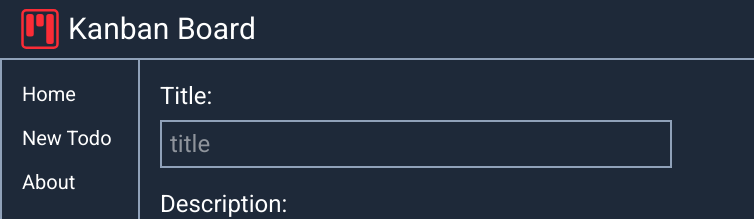
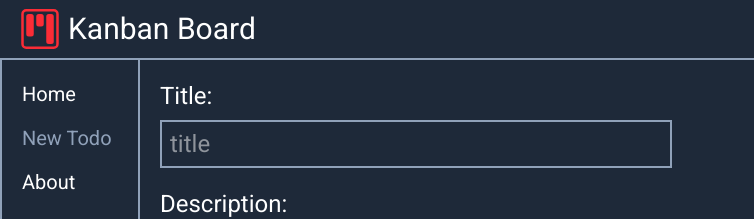
Before and after one commit to rbc33/todo-react-miniproject, a React (Vite) app: page /addtodo in a window 1280 px wide. Shown: the top 219 px of the page, without its empty margins (0-754 px from the left). Built offline with nearby package versions, Linux system fonts and the light colour scheme; the HTML template or start-up script is replaced by a standard one.

Commit message:
showing current location in the aside

```diff
--- a/src/components/Aside.tsx
+++ b/src/components/Aside.tsx
@@ -1,15 +1,36 @@
 import { Link } from 'react-router-dom'
+import { useLocation } from 'react-router-dom'
 
 const Aside = () => {
+	const location = useLocation()
 	return (
 		<aside className="w-35 -mt-0.5 flex flex-col gap-4 border-2 border-slate-400 h-screen p-5 font-bold text-xl">
-			<Link className="hover:text-slate-400" to="/">
+			<Link
+				className={
+					location.pathname === '/' ? 'text-slate-400' : 'hover:text-slate-400!'
+				}
+				to="/"
+			>
 				Home
 			</Link>
-			<Link className="whitespace-nowrap  hover:text-slate-400" to="/addtodo">
+			<Link
+				className={
+					location.pathname === '/addtodo'
+						? 'whitespace-nowrap text-slate-400'
+						: 'whitespace-nowrap hover:text-slate-400!'
+				}
+				to="/addtodo"
+			>
 				New Todo
 			</Link>
-			<Link className="hover:text-slate-400" to="/about">
+			<Link
+				className={
+					location.pathname === '/about'
+						? 'text-slate-400'
+						: 'hover:text-slate-400!'
+				}
+				to="/about"
+			>
 				About
 			</Link>
 		</aside>
--- a/src/components/List.tsx
+++ b/src/components/List.tsx
@@ -1,3 +1,4 @@
+import { Link } from 'react-router-dom'
 import useTodoStore, { type Todo } from '../store/store'
 
 export interface Props {
@@ -17,7 +18,6 @@ const List = ({ todos }: Props) => {
 		const todo = todos.find((t) => t.id === todoId)
 		if (todo) {
 			const updatedTodo = { ...todo, status: status }
-			console.log('Todo actualizado:', updatedTodo) // Muestra el objeto con el nuevo status
 			updateTodo(updatedTodo)
 		}
 	}
@@ -56,9 +56,9 @@ const List = ({ todos }: Props) => {
 									onDragStart={(e) => handleDragStart(e, todo.id)}
 									className={className(todo)}
 								>
-									<a href={`/todo/${todo.id}`}>
+									<Link to={`/todo/${todo.id}`}>
 										<p>{todo.title}</p>
-									</a>
+									</Link>
 								</li>
 							))}
 					</ul>
@@ -79,9 +79,9 @@ const List = ({ todos }: Props) => {
 									onDragStart={(e) => handleDragStart(e, todo.id)}
 									className={className(todo)}
 								>
-									<a href={`/todo/${todo.id}`}>
+									<Link to={`/todo/${todo.id}`}>
 										<p>{todo.title}</p>
-									</a>
+									</Link>
 								</li>
 							))}
 					</ul>
@@ -103,9 +103,9 @@ const List = ({ todos }: Props) => {
 									onDragStart={(e) => handleDragStart(e, todo.id)}
 									className={className(todo)}
 								>
-									<a href={`/todo/${todo.id}`}>
+									<Link to={`/todo/${todo.id}`}>
 										<p>{todo.title}</p>
-									</a>
+									</Link>
 								</li>
 							))}
 					</ul>
```
